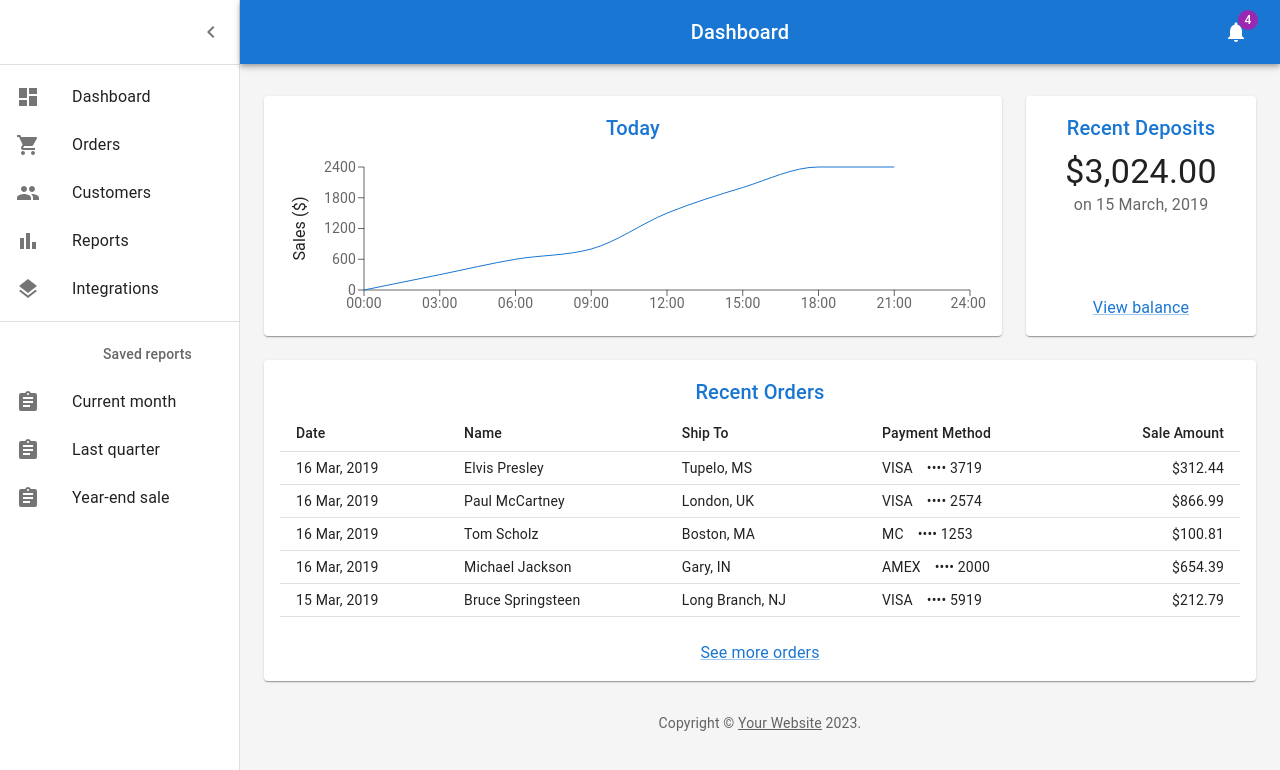
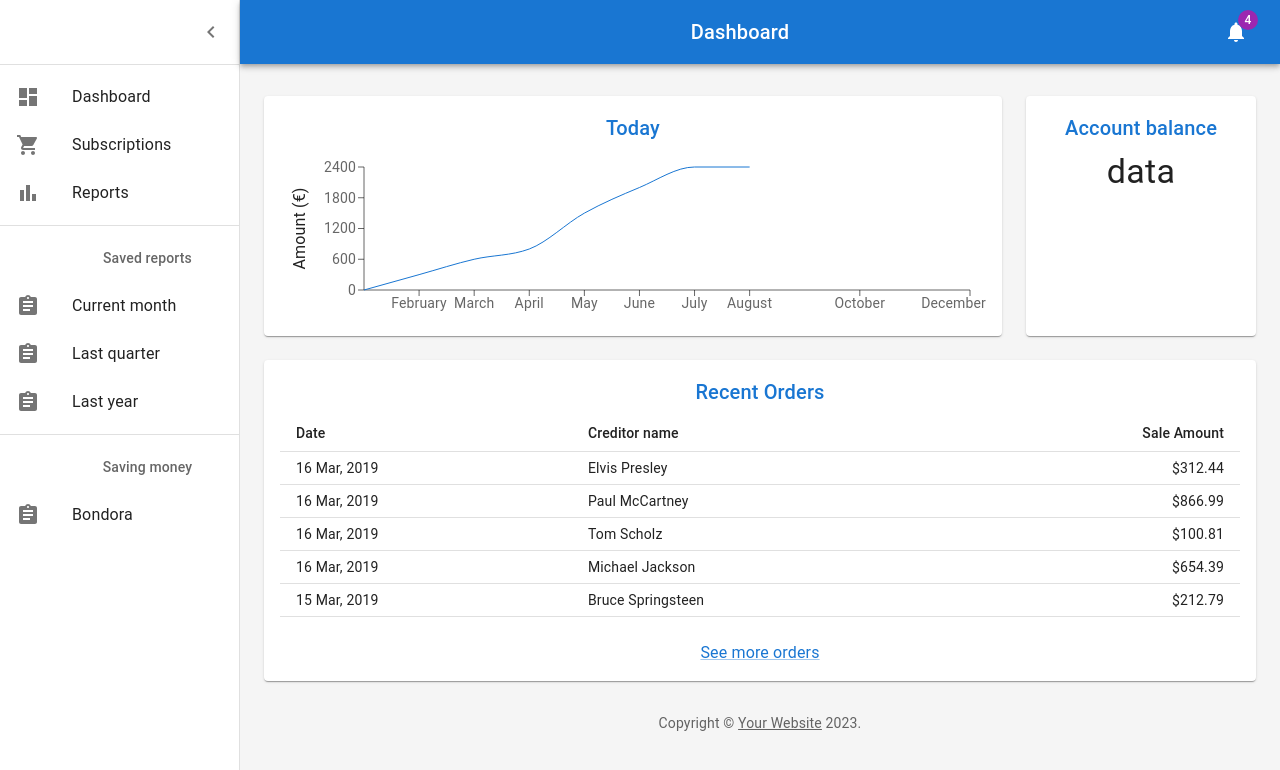
Before and after one commit to raigoj/bondora-hackathon, a React (Create React App) app in the folder bondora/: page /home in a window 1280 px wide. Shown: the top 770 px of the page. Built offline with nearby package versions, Linux system fonts and the light colour scheme.

Commit message:
dashboard update

```diff
--- a/bondora/src/components/Chart.js
+++ b/bondora/src/components/Chart.js
@@ -1,8 +1,14 @@
-
-import * as React from 'react';
-import { useTheme } from '@mui/material/styles';
-import { LineChart, Line, XAxis, YAxis, Label, ResponsiveContainer } from 'recharts';
-import Title from './Title';
+import * as React from "react";
+import { useTheme } from "@mui/material/styles";
+import {
+	LineChart,
+	Line,
+	XAxis,
+	YAxis,
+	Label,
+	ResponsiveContainer,
+} from "recharts";
+import Title from "./Title";
 
 // Generate Sales Data
 function createData(time, amount) {
@@ -10,15 +16,18 @@ function createData(time, amount) {
 }
 
 const data = [
-  createData('00:00', 0),
-  createData('03:00', 300),
-  createData('06:00', 600),
-  createData('09:00', 800),
-  createData('12:00', 1500),
-  createData('15:00', 2000),
-  createData('18:00', 2400),
-  createData('21:00', 2400),
-  createData('24:00', undefined),
+	createData("January", 0),
+	createData("February", 300),
+	createData("March", 600),
+	createData("April", 800),
+	createData("May", 1500),
+	createData("June", 2000),
+	createData("July", 2400),
+	createData("August", 2400),
+	createData("September", undefined),
+	createData("October", undefined),
+	createData("November", undefined),
+	createData("December", undefined),
 ];
 
 export default function Chart() {
@@ -50,12 +59,12 @@ export default function Chart() {
 							angle={270}
 							position="left"
 							style={{
-                textAnchor: 'middle',
+								textAnchor: "middle",
 								fill: theme.palette.text.primary,
 								...theme.typography.body1,
 							}}
 						>
-              Sales ($)
+							Amount (€)
 						</Label>
 					</YAxis>
 					<Line
--- a/bondora/src/components/Dashboard.js
+++ b/bondora/src/components/Dashboard.js
@@ -1,36 +1,41 @@
-import * as React from 'react';
-import { styled, createTheme, ThemeProvider } from '@mui/material/styles';
-import CssBaseline from '@mui/material/CssBaseline';
-import MuiDrawer from '@mui/material/Drawer';
-import Box from '@mui/material/Box';
-import MuiAppBar from '@mui/material/AppBar';
-import Toolbar from '@mui/material/Toolbar';
-import List from '@mui/material/List';
-import Typography from '@mui/material/Typography';
-import Divider from '@mui/material/Divider';
-import IconButton from '@mui/material/IconButton';
-import Badge from '@mui/material/Badge';
-import Container from '@mui/material/Container';
-import Grid from '@mui/material/Grid';
-import Paper from '@mui/material/Paper';
-import Link from '@mui/material/Link';
-import MenuIcon from '@mui/icons-material/Menu';
-import ChevronLeftIcon from '@mui/icons-material/ChevronLeft';
-import NotificationsIcon from '@mui/icons-material/Notifications';
-import { mainListItems, secondaryListItems } from './listItems';
-import Chart from './Chart';
-import Deposits from './Deposits';
-import Orders from './Orders';
+import * as React from "react";
+import { styled, createTheme, ThemeProvider } from "@mui/material/styles";
+import CssBaseline from "@mui/material/CssBaseline";
+import MuiDrawer from "@mui/material/Drawer";
+import Box from "@mui/material/Box";
+import MuiAppBar from "@mui/material/AppBar";
+import Toolbar from "@mui/material/Toolbar";
+import List from "@mui/material/List";
+import Typography from "@mui/material/Typography";
+import Divider from "@mui/material/Divider";
+import IconButton from "@mui/material/IconButton";
+import Badge from "@mui/material/Badge";
+import Container from "@mui/material/Container";
+import Grid from "@mui/material/Grid";
+import Paper from "@mui/material/Paper";
+import Link from "@mui/material/Link";
+import MenuIcon from "@mui/icons-material/Menu";
+import ChevronLeftIcon from "@mui/icons-material/ChevronLeft";
+import NotificationsIcon from "@mui/icons-material/Notifications";
+import { mainListItems, secondaryListItems, thirdListItems } from "./listItems";
+import Chart from "./Chart";
+import Deposits from "./Deposits";
+import Orders from "./Orders";
 
 function Copyright(props) {
 	return (
-    <Typography variant="body2" color="text.secondary" align="center" {...props}>
-      {'Copyright © '}
+		<Typography
+			variant="body2"
+			color="text.secondary"
+			align="center"
+			{...props}
+		>
+			{"Copyright © "}
 			<Link color="inherit" href="https://mui.com/">
 				Your Website
-      </Link>{' '}
+			</Link>{" "}
 			{new Date().getFullYear()}
-      {'.'}
+			{"."}
 		</Typography>
 	);
 }
@@ -38,48 +43,48 @@ function Copyright(props) {
 const drawerWidth = 240;
 
 const AppBar = styled(MuiAppBar, {
-  shouldForwardProp: (prop) => prop !== 'open',
+	shouldForwardProp: (prop) => prop !== "open",
 })(({ theme, open }) => ({
 	zIndex: theme.zIndex.drawer + 1,
-  transition: theme.transitions.create(['width', 'margin'], {
+	transition: theme.transitions.create(["width", "margin"], {
 		easing: theme.transitions.easing.sharp,
 		duration: theme.transitions.duration.leavingScreen,
 	}),
 	...(open && {
 		marginLeft: drawerWidth,
 		width: `calc(100% - ${drawerWidth}px)`,
-    transition: theme.transitions.create(['width', 'margin'], {
+		transition: theme.transitions.create(["width", "margin"], {
 			easing: theme.transitions.easing.sharp,
 			duration: theme.transitions.duration.enteringScreen,
 		}),
 	}),
 }));
 
-const Drawer = styled(MuiDrawer, { shouldForwardProp: (prop) => prop !== 'open' })(
-  ({ theme, open }) => ({
-    '& .MuiDrawer-paper': {
-      position: 'relative',
-      whiteSpace: 'nowrap',
+const Drawer = styled(MuiDrawer, {
+	shouldForwardProp: (prop) => prop !== "open",
+})(({ theme, open }) => ({
+	"& .MuiDrawer-paper": {
+		position: "relative",
+		whiteSpace: "nowrap",
 		width: drawerWidth,
-      transition: theme.transitions.create('width', {
+		transition: theme.transitions.create("width", {
 			easing: theme.transitions.easing.sharp,
 			duration: theme.transitions.duration.enteringScreen,
 		}),
-      boxSizing: 'border-box',
+		boxSizing: "border-box",
 		...(!open && {
-        overflowX: 'hidden',
-        transition: theme.transitions.create('width', {
+			overflowX: "hidden",
+			transition: theme.transitions.create("width", {
 				easing: theme.transitions.easing.sharp,
 				duration: theme.transitions.duration.leavingScreen,
 			}),
 			width: theme.spacing(7),
-        [theme.breakpoints.up('sm')]: {
+			[theme.breakpoints.up("sm")]: {
 				width: theme.spacing(9),
 			},
 		}),
 	},
-  }),
-);
+}));
 
 const mdTheme = createTheme();
 
@@ -91,12 +96,12 @@ function DashboardContent() {
 
 	return (
 		<ThemeProvider theme={mdTheme}>
-      <Box sx={{ display: 'flex' }}>
+			<Box sx={{ display: "flex" }}>
 				<CssBaseline />
 				<AppBar position="absolute" open={open}>
 					<Toolbar
 						sx={{
-              pr: '24px', // keep right padding when drawer closed
+							pr: "24px", // keep right padding when drawer closed
 						}}
 					>
 						<IconButton
@@ -105,8 +110,8 @@ function DashboardContent() {
 							aria-label="open drawer"
 							onClick={toggleDrawer}
 							sx={{
-                marginRight: '36px',
-                ...(open && { display: 'none' }),
+								marginRight: "36px",
+								...(open && { display: "none" }),
 							}}
 						>
 							<MenuIcon />
@@ -130,9 +135,9 @@ function DashboardContent() {
 				<Drawer variant="permanent" open={open}>
 					<Toolbar
 						sx={{
-              display: 'flex',
-              alignItems: 'center',
-              justifyContent: 'flex-end',
+							display: "flex",
+							alignItems: "center",
+							justifyContent: "flex-end",
 							px: [1],
 						}}
 					>
@@ -145,18 +150,20 @@ function DashboardContent() {
 						{mainListItems}
 						<Divider sx={{ my: 1 }} />
 						{secondaryListItems}
+						<Divider sx={{ my: 1 }} />
+						{thirdListItems}
 					</List>
 				</Drawer>
 				<Box
 					component="main"
 					sx={{
 						backgroundColor: (theme) =>
-              theme.palette.mode === 'light'
+							theme.palette.mode === "light"
 								? theme.palette.grey[100]
 								: theme.palette.grey[900],
 						flexGrow: 1,
-            height: '100vh',
-            overflow: 'auto',
+						height: "100vh",
+						overflow: "auto",
 					}}
 				>
 					<Toolbar />
@@ -167,8 +174,8 @@ function DashboardContent() {
 								<Paper
 									sx={{
 										p: 2,
-                    display: 'flex',
-                    flexDirection: 'column',
+										display: "flex",
+										flexDirection: "column",
 										height: 240,
 									}}
 								>
@@ -180,8 +187,8 @@ function DashboardContent() {
 								<Paper
 									sx={{
 										p: 2,
-                    display: 'flex',
-                    flexDirection: 'column',
+										display: "flex",
+										flexDirection: "column",
 										height: 240,
 									}}
 								>
@@ -190,7 +197,7 @@ function DashboardContent() {
 							</Grid>
 							{/* Recent Orders */}
 							<Grid item xs={12}>
-                <Paper sx={{ p: 2, display: 'flex', flexDirection: 'column' }}>
+								<Paper sx={{ p: 2, display: "flex", flexDirection: "column" }}>
 									<Orders />
 								</Paper>
 							</Grid>
--- a/bondora/src/components/Deposits.js
+++ b/bondora/src/components/Deposits.js
@@ -1,7 +1,7 @@
-import * as React from 'react';
-import Link from '@mui/material/Link';
-import Typography from '@mui/material/Typography';
-import Title from './Title';
+import * as React from "react";
+import Link from "@mui/material/Link";
+import Typography from "@mui/material/Typography";
+import Title from "./Title";
 
 function preventDefault(event) {
 	event.preventDefault();
@@ -10,17 +10,18 @@ function preventDefault(event) {
 export default function Deposits() {
 	return (
 		<React.Fragment>
-      <Title>Recent Deposits</Title>
+			<Title>Account balance</Title>
 			<Typography component="p" variant="h4">
-        $3,024.00
+				{/* $3,024.00 */}
+				data
 			</Typography>
 			<Typography color="text.secondary" sx={{ flex: 1 }}>
-        on 15 March, 2019
+				{/* on 15 March, 2019 */}
 			</Typography>
 			<div>
-        <Link color="primary" href="#" onClick={preventDefault}>
+				{/* <Link color="primary" href="#" onClick={preventDefault}>
 					View balance
-        </Link>
+				</Link> */}
 			</div>
 		</React.Fragment>
 	);
--- a/bondora/src/components/Orders.js
+++ b/bondora/src/components/Orders.js
@@ -1,11 +1,11 @@
-import * as React from 'react';
-import Link from '@mui/material/Link';
-import Table from '@mui/material/Table';
-import TableBody from '@mui/material/TableBody';
-import TableCell from '@mui/material/TableCell';
-import TableHead from '@mui/material/TableHead';
-import TableRow from '@mui/material/TableRow';
-import Title from './Title';
+import * as React from "react";
+import Link from "@mui/material/Link";
+import Table from "@mui/material/Table";
+import TableBody from "@mui/material/TableBody";
+import TableCell from "@mui/material/TableCell";
+import TableHead from "@mui/material/TableHead";
+import TableRow from "@mui/material/TableRow";
+import Title from "./Title";
 
 // Generate Order Data
 function createData(id, date, name, shipTo, paymentMethod, amount) {
@@ -15,36 +15,43 @@ function createData(id, date, name, shipTo, paymentMethod, amount) {
 const rows = [
 	createData(
 		0,
-    '16 Mar, 2019',
-    'Elvis Presley',
-    'Tupelo, MS',
-    'VISA ⠀•••• 3719',
-    312.44,
+		"16 Mar, 2019",
+		"Elvis Presley",
+		"Tupelo, MS",
+		"VISA ⠀•••• 3719",
+		312.44
 	),
 	createData(
 		1,
-    '16 Mar, 2019',
-    'Paul McCartney',
-    'London, UK',
-    'VISA ⠀•••• 2574',
-    866.99,
+		"16 Mar, 2019",
+		"Paul McCartney",
+		"London, UK",
+		"VISA ⠀•••• 2574",
+		866.99
 	),
-  createData(2, '16 Mar, 2019', 'Tom Scholz', 'Boston, MA', 'MC ⠀•••• 1253', 100.81),
+	createData(
+		2,
+		"16 Mar, 2019",
+		"Tom Scholz",
+		"Boston, MA",
+		"MC ⠀•••• 1253",
+		100.81
+	),
 	createData(
 		3,
-    '16 Mar, 2019',
-    'Michael Jackson',
-    'Gary, IN',
-    'AMEX ⠀•••• 2000',
-    654.39,
+		"16 Mar, 2019",
+		"Michael Jackson",
+		"Gary, IN",
+		"AMEX ⠀•••• 2000",
+		654.39
 	),
 	createData(
 		4,
-    '15 Mar, 2019',
-    'Bruce Springsteen',
-    'Long Branch, NJ',
-    'VISA ⠀•••• 5919',
-    212.79,
+		"15 Mar, 2019",
+		"Bruce Springsteen",
+		"Long Branch, NJ",
+		"VISA ⠀•••• 5919",
+		212.79
 	),
 ];
 
@@ -60,9 +67,9 @@ export default function Orders() {
 				<TableHead>
 					<TableRow>
 						<TableCell>Date</TableCell>
-            <TableCell>Name</TableCell>
-            <TableCell>Ship To</TableCell>
-            <TableCell>Payment Method</TableCell>
+						<TableCell>Creditor name</TableCell>
+						{/* <TableCell>Ship To</TableCell>
+						<TableCell>Payment Method</TableCell> */}
 						<TableCell align="right">Sale Amount</TableCell>
 					</TableRow>
 				</TableHead>
@@ -71,8 +78,8 @@ export default function Orders() {
 						<TableRow key={row.id}>
 							<TableCell>{row.date}</TableCell>
 							<TableCell>{row.name}</TableCell>
-              <TableCell>{row.shipTo}</TableCell>
-              <TableCell>{row.paymentMethod}</TableCell>
+							{/* <TableCell>{row.shipTo}</TableCell>
+							<TableCell>{row.paymentMethod}</TableCell> */}
 							<TableCell align="right">{`$${row.amount}`}</TableCell>
 						</TableRow>
 					))}
--- a/bondora/src/components/listItems.js
+++ b/bondora/src/components/listItems.js
@@ -1,14 +1,14 @@
-import * as React from 'react';
-import ListItemButton from '@mui/material/ListItemButton';
-import ListItemIcon from '@mui/material/ListItemIcon';
-import ListItemText from '@mui/material/ListItemText';
-import ListSubheader from '@mui/material/ListSubheader';
-import DashboardIcon from '@mui/icons-material/Dashboard';
-import ShoppingCartIcon from '@mui/icons-material/ShoppingCart';
-import PeopleIcon from '@mui/icons-material/People';
-import BarChartIcon from '@mui/icons-material/BarChart';
-import LayersIcon from '@mui/icons-material/Layers';
-import AssignmentIcon from '@mui/icons-material/Assignment';
+import * as React from "react";
+import ListItemButton from "@mui/material/ListItemButton";
+import ListItemIcon from "@mui/material/ListItemIcon";
+import ListItemText from "@mui/material/ListItemText";
+import ListSubheader from "@mui/material/ListSubheader";
+import DashboardIcon from "@mui/icons-material/Dashboard";
+import ShoppingCartIcon from "@mui/icons-material/ShoppingCart";
+import PeopleIcon from "@mui/icons-material/People";
+import BarChartIcon from "@mui/icons-material/BarChart";
+import LayersIcon from "@mui/icons-material/Layers";
+import AssignmentIcon from "@mui/icons-material/Assignment";
 
 export const mainListItems = (
 	<React.Fragment>
@@ -22,26 +22,26 @@ export const mainListItems = (
 			<ListItemIcon>
 				<ShoppingCartIcon />
 			</ListItemIcon>
-      <ListItemText primary="Orders" />
+			<ListItemText primary="Subscriptions" />
 		</ListItemButton>
-    <ListItemButton>
+		{/* <ListItemButton>
 			<ListItemIcon>
 				<PeopleIcon />
 			</ListItemIcon>
 			<ListItemText primary="Customers" />
-    </ListItemButton>
+		</ListItemButton> */}
 		<ListItemButton>
 			<ListItemIcon>
 				<BarChartIcon />
 			</ListItemIcon>
 			<ListItemText primary="Reports" />
 		</ListItemButton>
-    <ListItemButton>
+		{/* <ListItemButton>
 			<ListItemIcon>
 				<LayersIcon />
 			</ListItemIcon>
 			<ListItemText primary="Integrations" />
-    </ListItemButton>
+		</ListItemButton> */}
 	</React.Fragment>
 );
 
@@ -66,7 +66,22 @@ export const secondaryListItems = (
 			<ListItemIcon>
 				<AssignmentIcon />
 			</ListItemIcon>
-      <ListItemText primary="Year-end sale" />
+			<ListItemText primary="Last year" />
 		</ListItemButton>
 	</React.Fragment>
 );
+
+export const thirdListItems = (
+	<React.Fragment>
+		<ListSubheader component="div" inset>
+			Saving money
+		</ListSubheader>
+
+		<ListItemButton>
+			<ListItemIcon>
+				<AssignmentIcon />
+			</ListItemIcon>
+			<ListItemText primary="Bondora" />
+		</ListItemButton>
+	</React.Fragment>
+);
```
Lines whose indentation alone changed are shown as unchanged.
